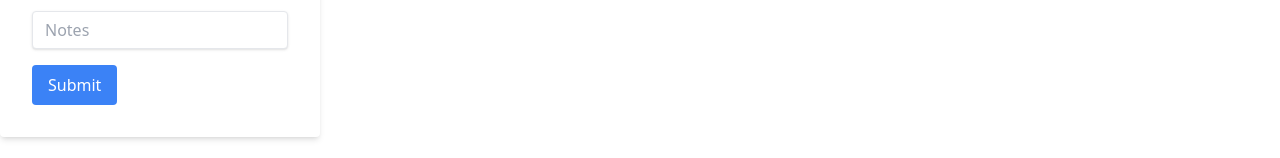
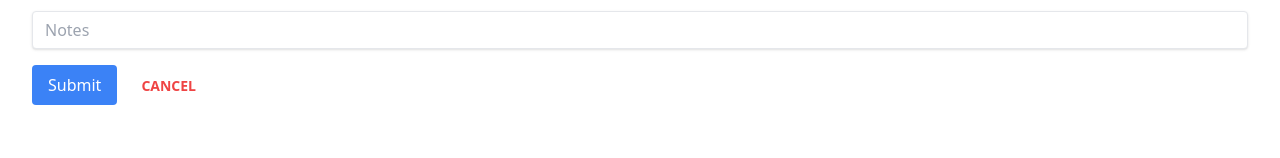
Before and after one commit to vanessamald/office-tool, a Next.js app in the folder packages/front-end/: page /newUser in a window 1280 px wide. Shown: the part 533-691 px from the top of the page. Built offline with nearby package versions, Linux system fonts and the light colour scheme.

Commit message:
updating edit user and new user comp

```diff
--- a/packages/front-end/src/components/Form.tsx
+++ b/packages/front-end/src/components/Form.tsx
@@ -1,8 +1,13 @@
-export default function Form ({handleChange, submitForm, user}) {
+import React, { useState } from 'react';
+
+export default function Form ({ handleClose, handleChange, submitForm, user }) {
+
     return (
         <>
+
             <div>
-            <form className="bg-white shadow-md rounded px-8 pt-6 pb-8 mb-4" onSubmit={submitForm}>
+
+            <form className="bg-white rounded px-8 pt-6 pb-8 mb-4" onSubmit={submitForm}>
                     <div className="mb-4">
                         <label className="block text-gray-700 text-sm font-bold mb-2" htmlFor="firstName">
                             First Name
@@ -105,8 +110,17 @@ export default function Form ({handleChange, submitForm, user}) {
                     >
                         Submit
                     </button>
+                    <button
+                        className="text-red-500 background-transparent font-bold uppercase px-6 py-2 text-sm outline-none focus:outline-none mr-1 mb-1"
+                        type="button"
+                        onClick={handleClose}
+                    >
+                        Cancel
+                    </button>
                 </form>
+
             </div>
+
         </>
     )
 }
--- a/packages/front-end/src/components/editUser.tsx
+++ b/packages/front-end/src/components/editUser.tsx
@@ -2,7 +2,7 @@ import clsx from 'clsx';
 import React, { useState } from 'react';
 import Form from './Form';
 
-export default function EditForm ({user, onClose})  {
+export default function EditForm ({ handleClose, user })  {
   // status and error message
   const [ status, setStatus ] = useState('');
   const [ errorMessage, setErrorMessage ] = useState('');
@@ -53,19 +53,20 @@ export default function EditForm ({user, onClose})  {
         }
     }
 
+
   return (
         <>
-          <div className='absolute'>
-            <div className="relative p-6 flex-auto">
-              <Form handleChange={handleChange} submitForm={submitForm} user={user}/>
-            </div>
-              <button
+          <div className='fixed inset-0 flex items-center justify-center z-50'>
+            <div className="bg-white p-8 w-full h-full ">
+              <Form handleClose={handleClose} handleChange={handleChange} submitForm={submitForm} user={user}/>
+              {/*<button
                 className="text-red-500 background-transparent font-bold uppercase px-6 py-2 text-sm outline-none focus:outline-none mr-1 mb-1"
                 type="button"
-                onClick={onClose}
+                onClick={handleClose}
               >
                 Close
-              </button>
+              </button>*/}
+            </div>
           </div>
         </>
     )
--- a/packages/front-end/src/pages/newUser.tsx
+++ b/packages/front-end/src/pages/newUser.tsx
@@ -1,8 +1,12 @@
 import clsx from 'clsx';
 import React, { useState, useEffect } from 'react';
 import Form from '../components/Form';
+import { useRouter } from 'next/router';
 
 export default function AddNewUser () {
+    // open/close modal
+    const [showModal, setShowModal] = useState(true);
+
     // status and error message
     const [ status, setStatus ] = useState('');
     const [ errorMessage, setErrorMessage ] = useState('');
@@ -54,16 +58,25 @@ export default function AddNewUser () {
         console.log(form);
     }
 
+    // take user back to home page when add new user page is closed
+    const router = useRouter();
+    const handleClose = async (event: React.MouseEvent<HTMLButtonElement>) => {
+        setShowModal(false);
+        router.push('/');
+    }
+
     return (
-        <>
+        <> {/*
             <div className="w-full max-w-xs">
-                <Form handleChange={handleChange}  submitForm={submitForm} user=''/>
+                <Form handleClose={handleClose} handleChange={handleChange} submitForm={submitForm} user=''/>
                 <div>
                     { errorMessage ?
                     <p className='font-medium text-red-500'>{errorMessage}</p>
                     : '' }
                 </div>
             </div>
+                    */}
+            {showModal ? ( <Form handleChange={handleChange} submitForm={submitForm} user='' handleClose={handleClose} />  ) : null}
         </>
     )
 }
--- a/packages/front-end/src/pages/users.tsx
+++ b/packages/front-end/src/pages/users.tsx
@@ -5,7 +5,7 @@ import { fetchUserData } from '../utilities/api.js';
 import EditForm from '../components/editUser';
 
 
-export default function AllUsers() {
+export default function AllUsers({  }) {
     // all users
     const [ users, setUsers ] = useState([]);
     const [searchUser, setSearchUser] = useState('');
@@ -47,6 +47,13 @@ export default function AllUsers() {
             setShowModal(true);
         }
     }
+
+
+    // handle closing edit form
+    const handleClose = async (event: React.MouseEvent<HTMLButtonElement>) => {
+        setShowModal(false);
+    }
+
 
     return (
         <>
@@ -90,8 +97,10 @@ export default function AllUsers() {
             ) : (
             <p>No users available.</p>
             )}
-             {showModal ? ( <EditForm user={selectedUser} onClose={() => setShowModal(false)} />  ) : null}
+            {showModal ? ( <EditForm user={selectedUser} handleClose={handleClose} />  ) : null}
         </div>
     </>
   )
 }
+
+//onClose={() => setShowModal(false)}
```
